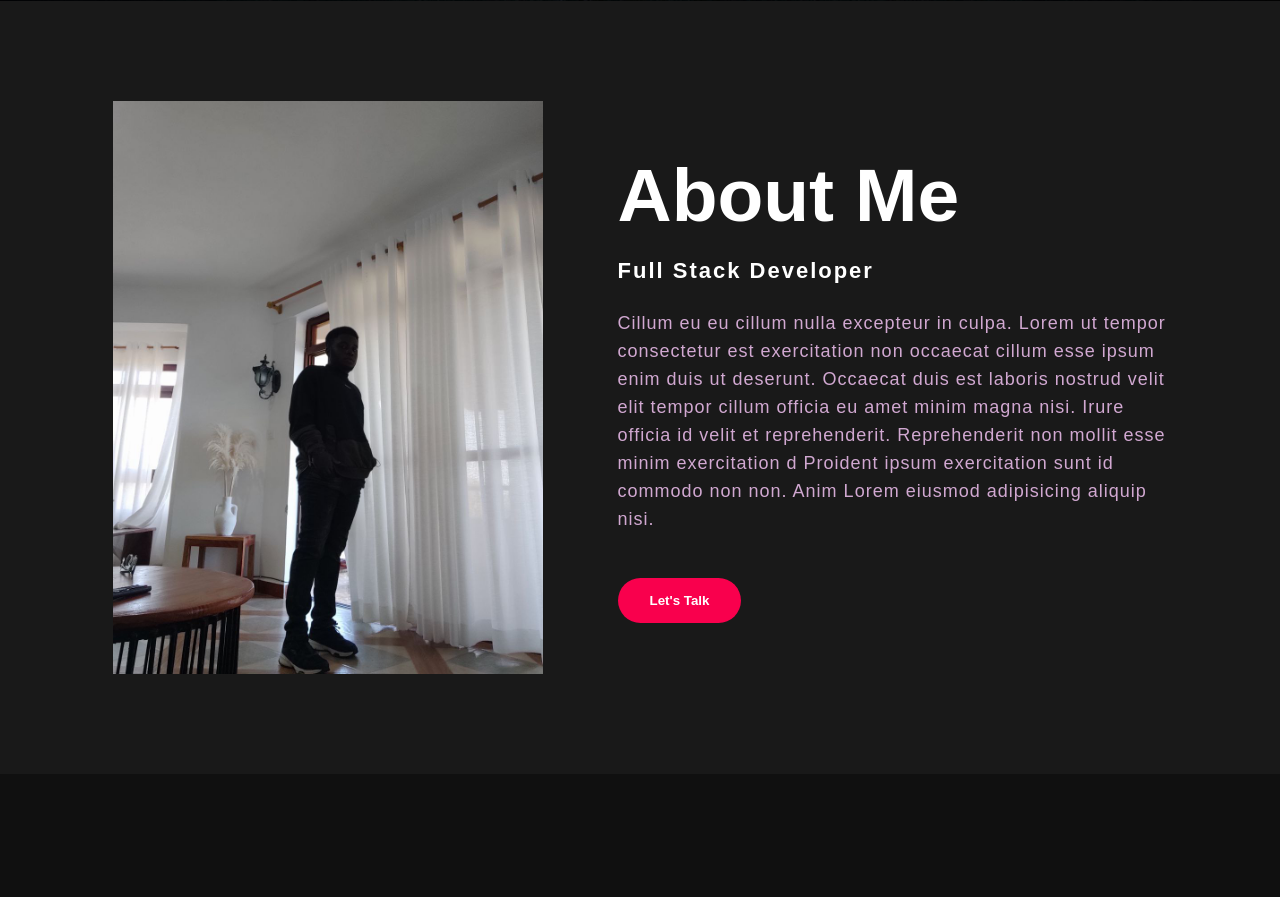
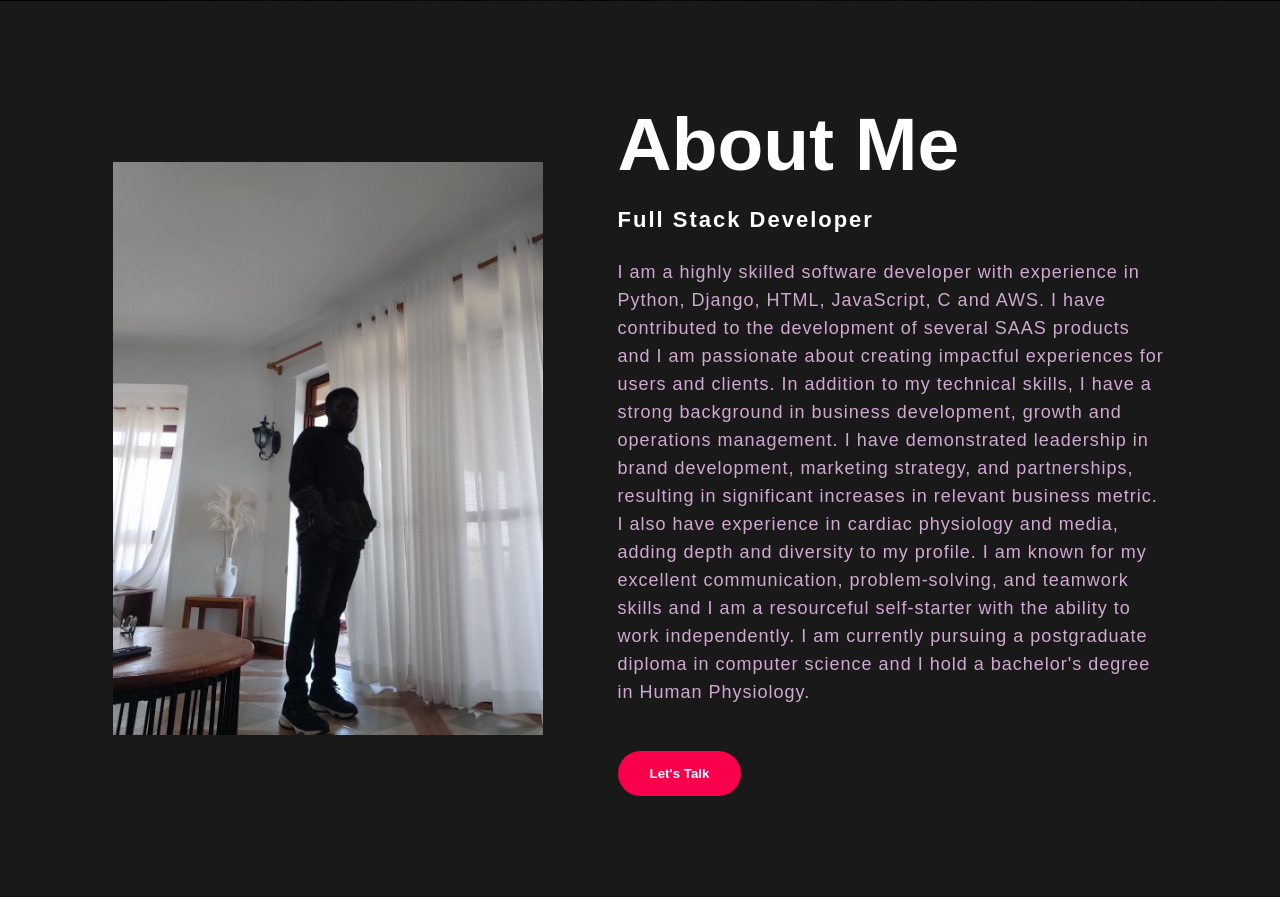
Before and after one commit to leodarkseid/portfolio, a Django app: page / in a window 1280 px wide. Shown: the part 799-1696 px from the top of the page. Run offline with Django 4.2, Linux system fonts and the light colour scheme.

Commit message:
update title

```diff
--- a/core/templates/index.html
+++ b/core/templates/index.html
@@ -14,6 +14,7 @@
         <link rel="icon" type="image/png" sizes="32x32" href="{%static 'favicon-32x32.png'%}">
         <link rel="icon" type="image/png" sizes="16x16" href="{%static 'favicon-16x16.png'%}">
         <link rel="manifest" href="{%static 'site.webmanifest'%}">
+        <title>Badmus Kolade</title>
     </head>
     <body>
 
@@ -53,8 +54,7 @@
             <div class="about-text">
                 <h2>About Me</h2>
                 <h5>Full Stack Developer </h5>
-                <p>Cillum eu eu cillum nulla excepteur in culpa. Lorem ut tempor consectetur est exercitation non occaecat cillum esse ipsum enim duis ut deserunt. Occaecat duis est laboris nostrud velit elit tempor cillum officia eu amet minim magna nisi. Irure officia id velit et reprehenderit. Reprehenderit non mollit esse minim exercitation d
-                    Proident ipsum exercitation sunt id commodo non non. Anim Lorem eiusmod adipisicing aliquip nisi.</p>
+                <p> I am a highly skilled software developer with experience in Python, Django, HTML, JavaScript, C and AWS. I have contributed to the development of several SAAS products and I am passionate about creating impactful experiences for users and clients. In addition to my technical skills, I have a strong background in business development, growth and operations management. I have demonstrated leadership in brand development, marketing strategy, and partnerships, resulting in significant increases in relevant business metric. I also have experience in cardiac physiology and media, adding depth and diversity to my profile. I am known for my excellent communication, problem-solving, and teamwork skills and I am a resourceful self-starter with the ability to work independently. I am currently pursuing a postgraduate diploma in computer science and I hold a bachelor's degree in Human Physiology.</p>
                 <button type="button">Let's Talk</button>
             </div>
         </div>
```
